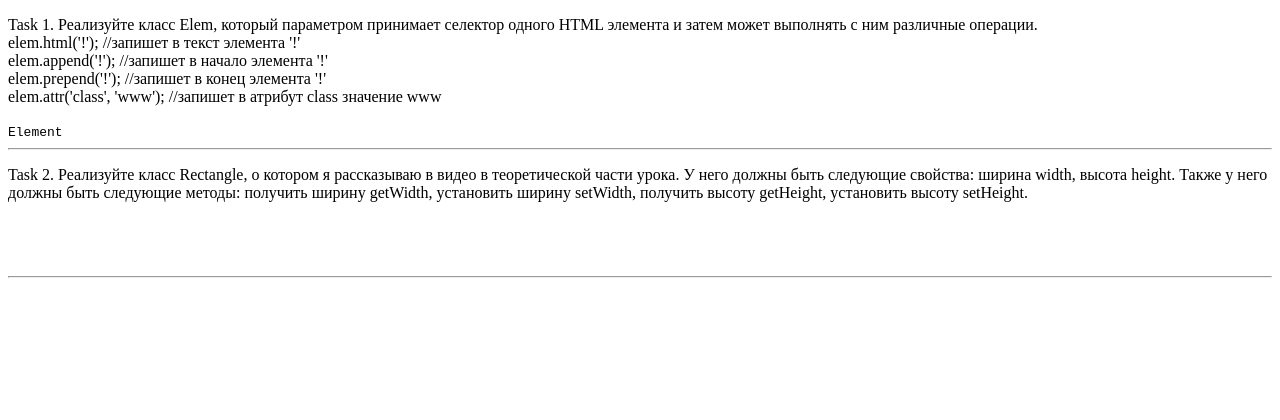
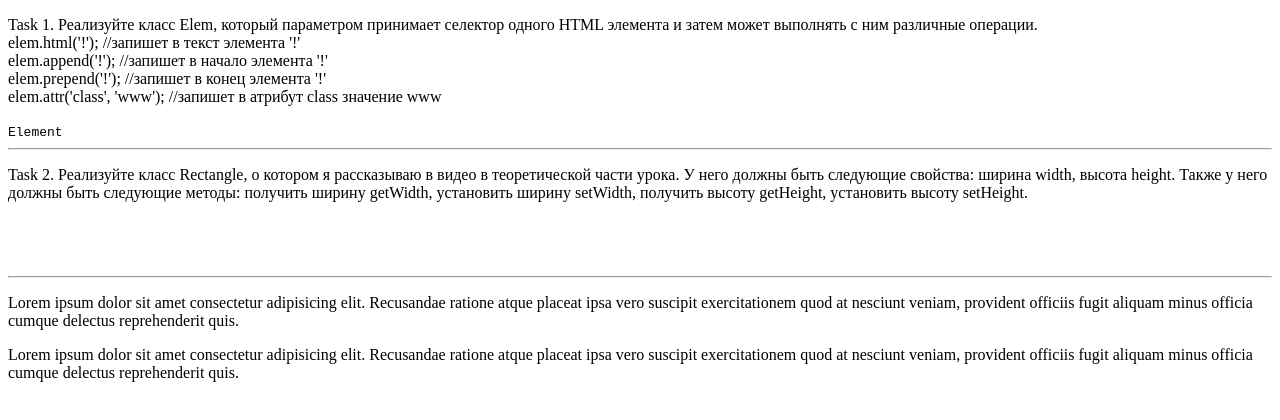
Before and after one commit to NikitaBelevich/Classes, a plain HTML site: page index.html in a window 1280 px wide. Drawn offline with Linux system fonts and the light colour scheme.

Commit message:
change 7

```diff
--- a/index.html
+++ b/index.html
@@ -35,7 +35,8 @@
     </div>
     <hr>
 
-
+    <p>Lorem ipsum dolor sit amet consectetur adipisicing elit. Recusandae ratione atque placeat ipsa vero suscipit exercitationem quod at nesciunt veniam, provident officiis fugit aliquam minus officia cumque delectus reprehenderit quis.</p>
+    <p>Lorem ipsum dolor sit amet consectetur adipisicing elit. Recusandae ratione atque placeat ipsa vero suscipit exercitationem quod at nesciunt veniam, provident officiis fugit aliquam minus officia cumque delectus reprehenderit quis.</p>
 
     <script src="js/app.js" defer></script>
 </body>
```
